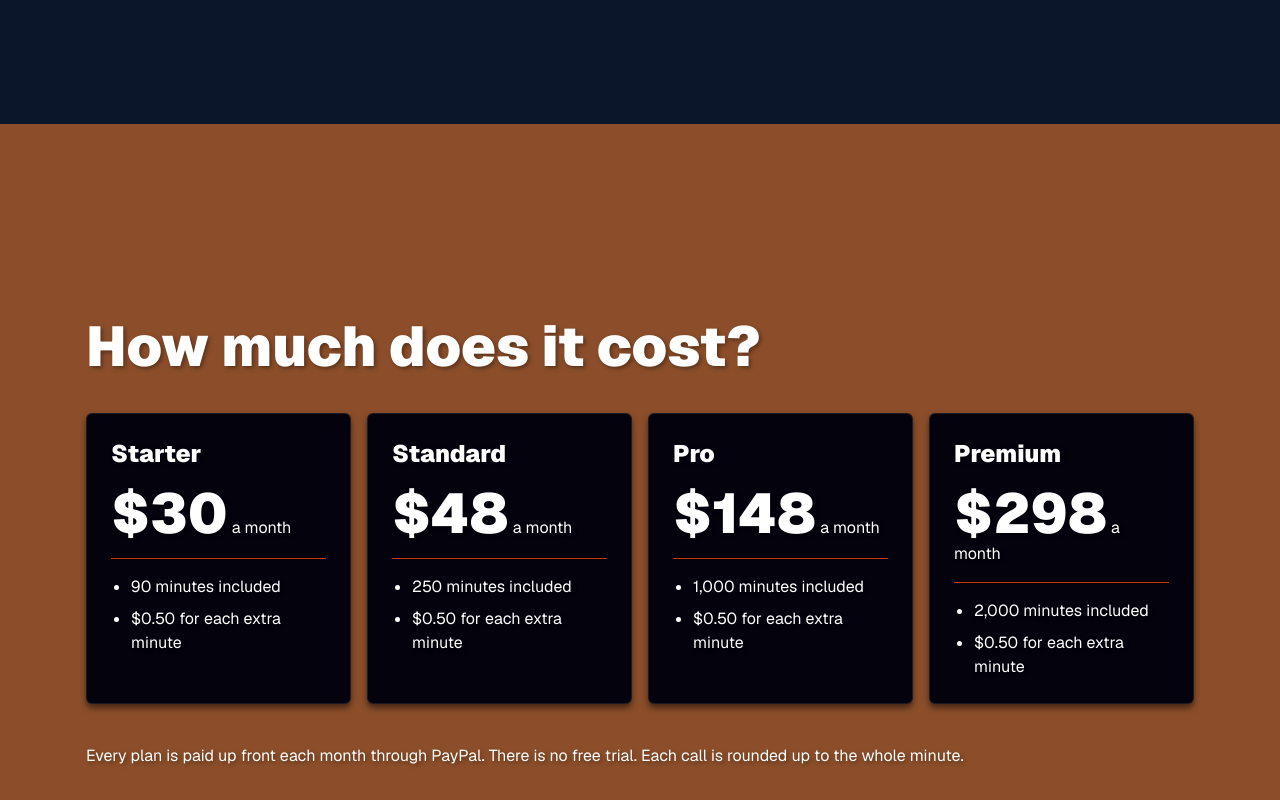
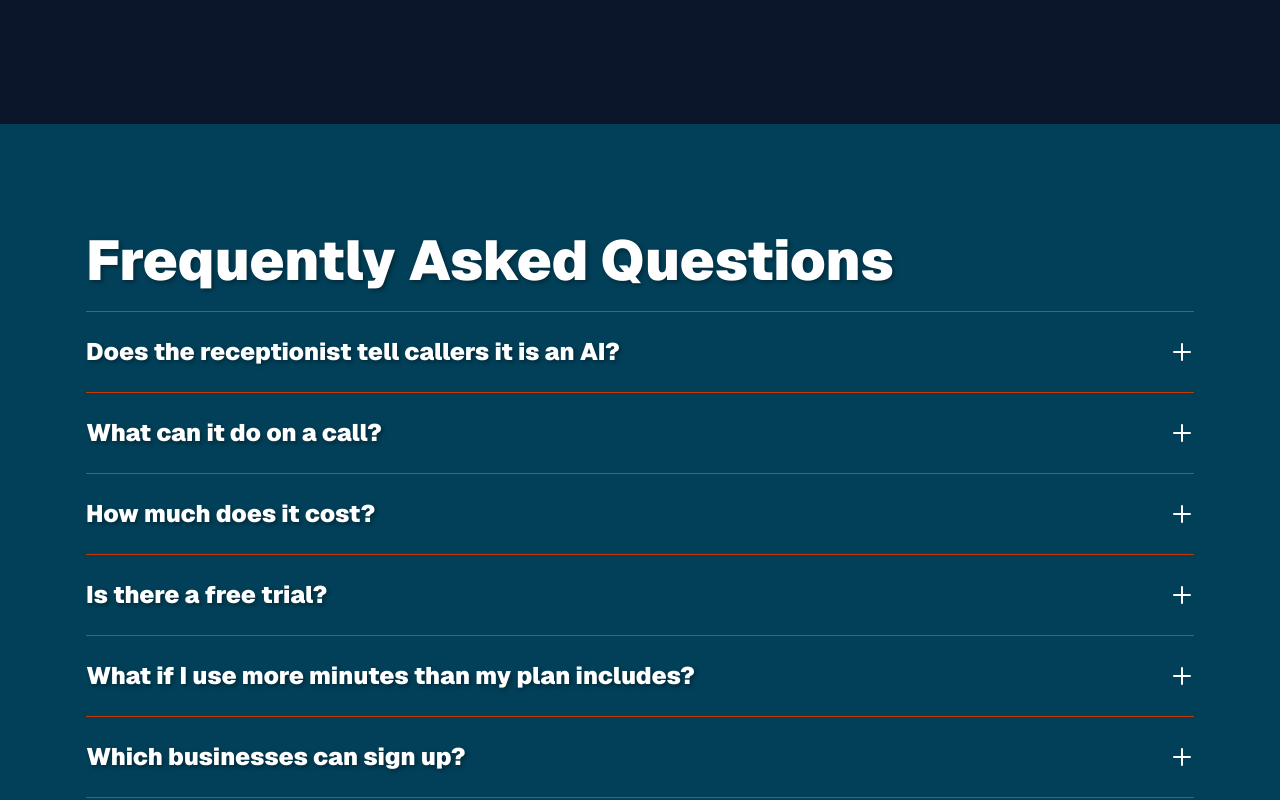
Before and after one commit to jmartinemployment/Geek-Receptionist, a Next.js app: page / in a window 1280 px wide. Shown: the part 3260-4060 px from the top of the page. Built offline with nearby package versions, Linux system fonts and the light colour scheme.

Commit message:
Home page: the pricing section is removed (Jeff, 2026-11-18)

```diff
--- a/src/app/page.tsx
+++ b/src/app/page.tsx
@@ -2,7 +2,6 @@ import type { Metadata } from "next";
 import FaqSection from "@/components/home/faq-section";
 import HowItWorks from "@/components/home/how-it-works";
 import MissedCalls from "@/components/home/missed-calls";
-import Pricing from "@/components/home/pricing";
 import WhatItDoes from "@/components/home/what-it-does";
 import { SCHEDULER_ID } from "@/components/shared/scheduler/scheduler-id";
 import { SchedulerShell } from "@/components/shared/scheduler/scheduler-shell";
@@ -57,7 +56,6 @@ export default function Home() {
       <MissedCalls />
       <WhatItDoes />
       <HowItWorks />
-      <Pricing />
       <FaqSection />
       <SchedulerShell />
     </>
--- a/src/components/home/pricing.tsx
+++ /dev/null
@@ -1,62 +0,0 @@
-import { PLANS, formatMinutes, formatOverageRate } from "@/data/home/plans";
-
-function cards(idSuffix: string) {
-  return PLANS.map((plan) => (
-    <li key={plan.code} className="w-full rounded-sm border border-white/10 bg-[#03020d] p-6 shadow-box">
-      <article aria-labelledby={`plan-${plan.code.toLowerCase()}${idSuffix}`}>
-        <h3 id={`plan-${plan.code.toLowerCase()}${idSuffix}`} className="font-[var(--font-sora)] text-2xl font-black text-white shadow-text">
-          {plan.name}
-        </h3>
-        <p className="pt-4 text-white shadow-text">
-          <span className="font-[var(--font-sora)] text-[3.5rem] font-black leading-none">${plan.priceUsd}</span>
-          <span className="text-base"> a month</span>
-        </p>
-        <hr className="my-4 w-full border-t-1 border-[#C83803]" />
-        <ul className="list-disc list-outside space-y-2 pl-5 text-base text-white shadow-text">
-          <li>{formatMinutes(plan.minutes)} minutes included</li>
-          <li>{formatOverageRate()} for each extra minute</li>
-        </ul>
-      </article>
-    </li>
-  ));
-}
-
-function terms() {
-  return (
-    <p className="text-base text-white shadow-text">
-      Every plan is paid up front each month through PayPal. There is no free trial. Each call is rounded up to the whole minute.
-    </p>
-  );
-}
-
-export default function Pricing() {
-  return (
-    <>
-      <section className="min-h-screen w-full bg-[#8C4E2A] py-5 text-white lg:hidden">
-        <div className="container">
-          <div className="grid min-h-screen grid-cols-1 content-center gap-y-8">
-            <h2 id="pricing" className="font-[var(--font-sora)] text-[8vw] font-black leading-[0.95] text-white shadow-text sm:text-4xl md:text-5xl">
-              How much does it cost?
-            </h2>
-            <ul className="grid grid-cols-1 gap-4 sm:grid-cols-2">{cards("")}</ul>
-            {terms()}
-          </div>
-        </div>
-      </section>
-
-      <section className="hidden min-h-screen bg-[#8C4E2A] py-5 text-white lg:block">
-        <div className="container">
-          <div className="grid min-h-screen grid-cols-12 content-center gap-x-4 gap-y-10">
-            <div className="col-span-12">
-              <h2 id="pricing-lg" className="font-[var(--font-sora)] text-[3.5rem] font-black leading-[0.95] text-white shadow-text">
-                How much does it cost?
-              </h2>
-            </div>
-            <ul className="col-span-12 grid grid-cols-4 gap-4">{cards("-lg")}</ul>
-            <div className="col-span-12">{terms()}</div>
-          </div>
-        </div>
-      </section>
-    </>
-  );
-}
```
